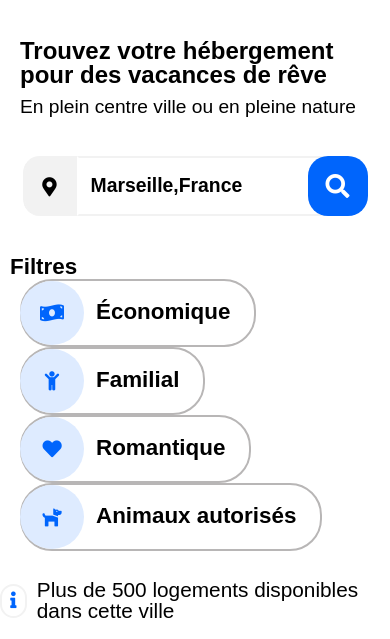
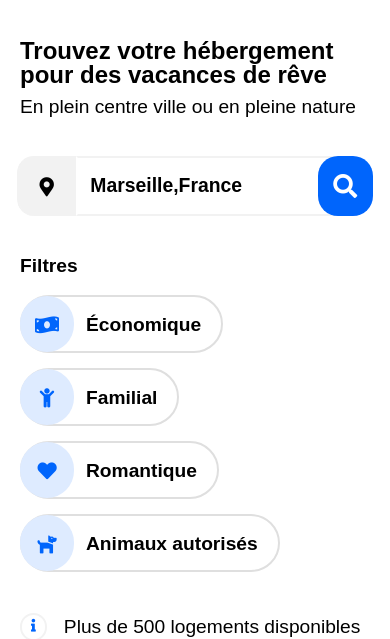
Before and after one commit to lordkao/DavidYem_2_09022021, a plain HTML site: page index.html in a window 390 px wide. Shown: the part 166-805 px from the top of the page. Drawn offline with Linux system fonts and the light colour scheme.

Commit message:
info mobile

```diff
--- a/index.html
+++ b/index.html
@@ -102,9 +102,11 @@
                     </div>
 
                     <div class="info"><!--info-->
-                        <p>
-                            <i class="fas fa-info"></i>Plus de 500 logements disponibles dans cette ville
-                        </p>
+
+                            <i class="fas fa-info"></i>
+                            <p>
+                                Plus de 500 logements disponibles dans cette ville
+                            </p>
 
                     </div>
 
--- a/mobile_resolution.css
+++ b/mobile_resolution.css
@@ -125,7 +125,7 @@ header{/*en-tête*/
     align-items: center;
 }
 .barre_de_recherche{
-    width: auto;
+    width: 100%;
     height: 100%;
     display: flex;
     align-items: center;
@@ -135,13 +135,13 @@ header{/*en-tête*/
 
 .barre_de_recherche label{
     height: 100%;
-    width: 50px;
+    width: 15%;
 }
 .logo_pos{
     font-size: 1.2em;
 }
 .formulaire{
-    width: auto;
+    width: 70%;
 }
 .formulaire input{
     font-size: 1.1em;
@@ -150,7 +150,7 @@ header{/*en-tête*/
     font-size: 1.1em;
 }
 .b_recherche{
-    width: 60px;
+    width: 15%;
     font-size: 1em;
     font-weight: bold;
     border-radius: 20px 20px 20px 20px;
@@ -168,27 +168,87 @@ header{/*en-tête*/
 
 
 .filtres{/*bloc 4 les filtres*/
-    width: 99%;
     height: auto;
-    margin-top: 20px;
     display: flex;
-    justify-content:start;
-    align-items: center;
-    flex-wrap: wrap;
+    flex-direction: column;
+    align-items: flex-start;
 }
-
-
-.critères{
-    width: 90%;
+.fi{
+    font-size: 1.2em;
+    font-weight: 800;
+    width: auto;
     height: auto;
     display: flex;
     align-items: center;
     padding-left: 20px;
-    flex-wrap: wrap;
+    margin-right: 0px;
+    margin-bottom: 20px;
 }
 
+.critères{
+    width: auto;
+    height: auto;
+    padding-left: 20px;
+    flex-wrap: wrap;
+    justify-content: flex-start;
+}
+#circle{
+    height: 56px;
+    width: 54px;
+    font-size: 1.2em;
+    display: flex;
+    justify-content: center;
+    align-items: center;
+    border-radius: 30px 30px 30px 30px;
+    background-color: #DEEBFF;
+    position: relative;
+    right: 2px;
 
+}
+#crit p{
+    font-size: 1.2em;
+}
+#f{/*contour global de chaques critères*/
+    height: 54px;
+    display: flex;
+    justify-content: start;
+    align-items: center;
+    margin: 0px 15px 15px 0px;
+    border: 2px #dfdfdf solid;
+    border-radius: 30px 30px 30px 30px;
 
+}
+
+.info{/*bloc 5 info*/
+    height: auto;
+    width: auto;
+    margin-top: 30px;
+    margin-bottom: 45px;
+    padding-left: 20px;
+}
+.info i{
+    width: 30px;
+    height: 24px;
+    font-size: 0.8em;
+    color:#0065FC ;
+    display: flex;
+    justify-content: center;
+    align-items: center;
+    border: 2px #f2f2f2 solid;
+    border-radius: 15px 15px 15px 15px;
+    margin-right: 10px;
+    position: relative;
+    bottom: 10px;
+}
+.info p{
+    height: auto;
+    width: auto;
+    display: flex;
+    justify-content: baseline;
+    align-items: center;
+    font-size: 1.2em;
+    margin: 0px 0px 0px 7px;
+}
 
 .top_s{/*section*/
     width: 100%;
--- a/style.css
+++ b/style.css
@@ -304,7 +304,7 @@ header{
 }
 #f{/*contour global de chaques critères*/
     height: 100%;
-    width: 100%;
+    width: auto;
     display: flex;
     justify-content: start;
     align-items: center;
@@ -319,14 +319,16 @@ header{
 .info{
     height: 40px;
     width: auto;
+    display: flex;
+    justify-content: flex-start;
+    align-items: center;
     margin-top: 30px;
     margin-bottom: 30px;
-
 }
 .info i{
     width: 30px;
     height: 30px;
-    font-size: 0.8em;
+    font-size: 1em;
     color:#0065FC ;
     display: flex;
     justify-content: center;
@@ -339,6 +341,7 @@ header{
     height: 100%;
     width: auto;
     display: flex;
+    justify-content: center;
     align-items: center;
     font-size: 1.3em;
     margin-top: 0px;
```
